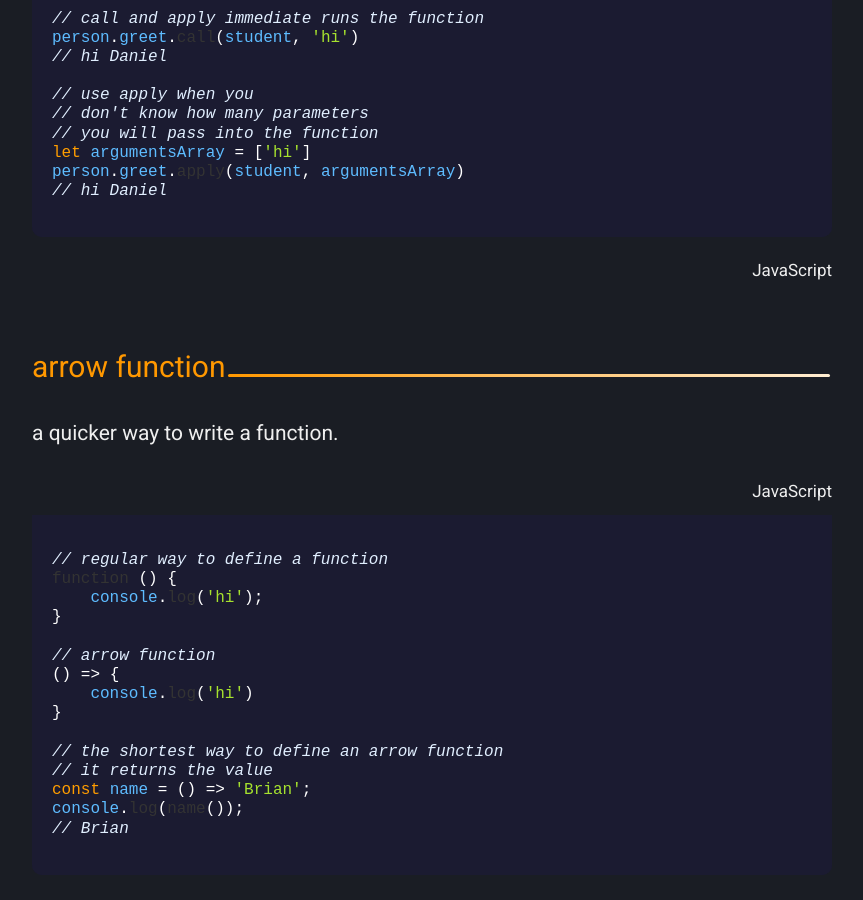
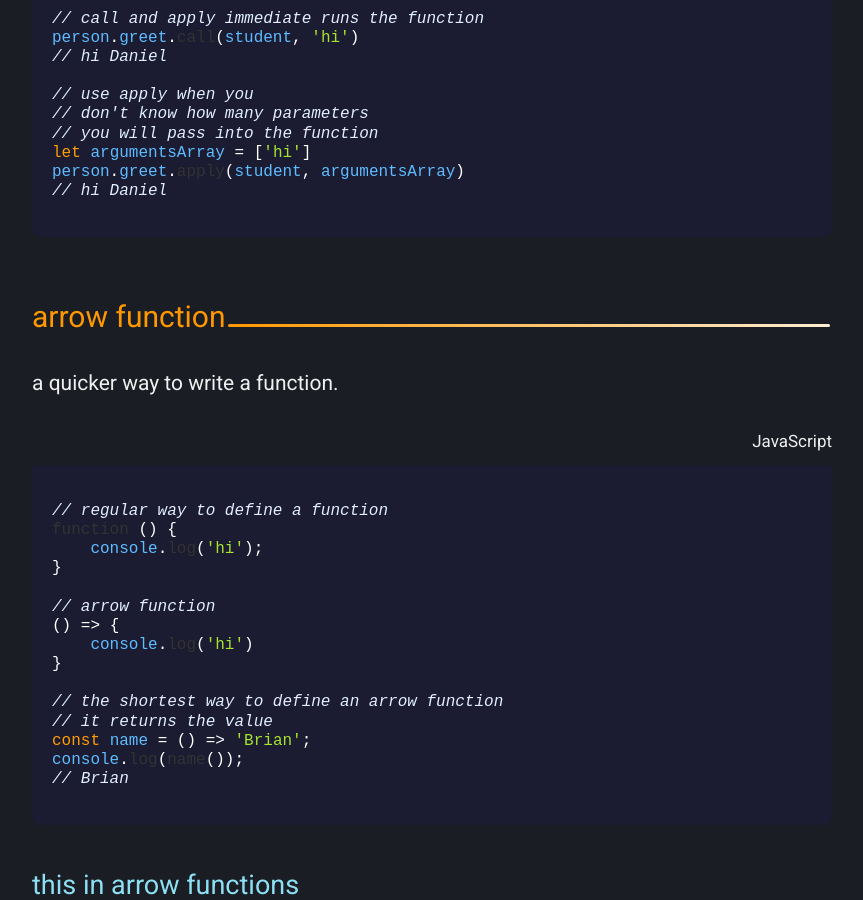
Before and after one commit to codinglead/codinglead.github.io, a Jekyll site: the page built from _posts/2018-12-10-this-in-javascript.md, in a window 1280 px wide and 900 px high, scrolled down 2961 px. Shown: the whole window, without its empty margins (208-1071 px from the left). Built offline with Jekyll 4.4.1, drawn with Linux system fonts in a browser that asks for light colours; comment, search, counter and statistics services are not loaded.

Commit message:
remove file description

````diff
--- a/_posts/2018-12-10-this-in-javascript.md
+++ b/_posts/2018-12-10-this-in-javascript.md
@@ -123,8 +123,6 @@ person.greet.apply(student, argumentsArray)
 // hi Daniel
 ```
 
-<p class="highlight__file-desc">JavaScript</p>
-
 ## arrow function
 
 a quicker way to write a function.
````
